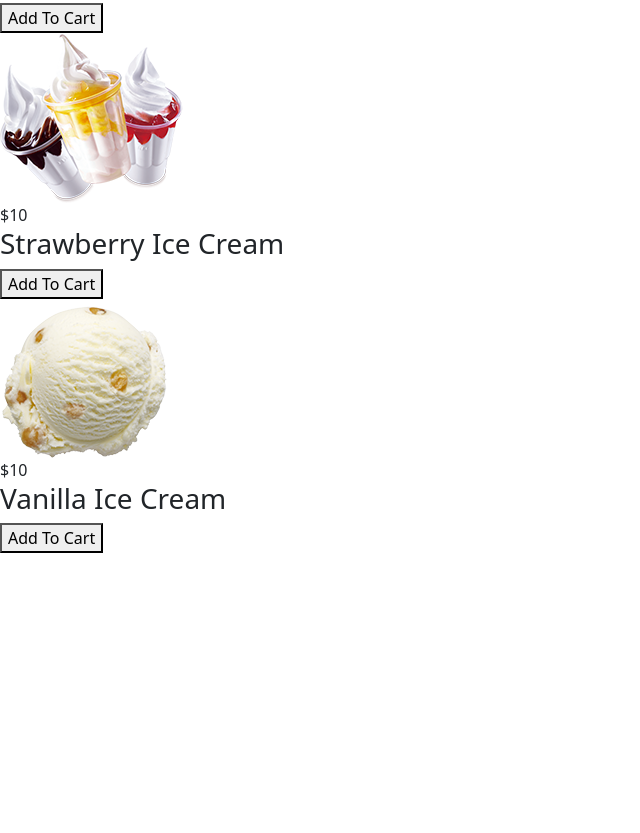
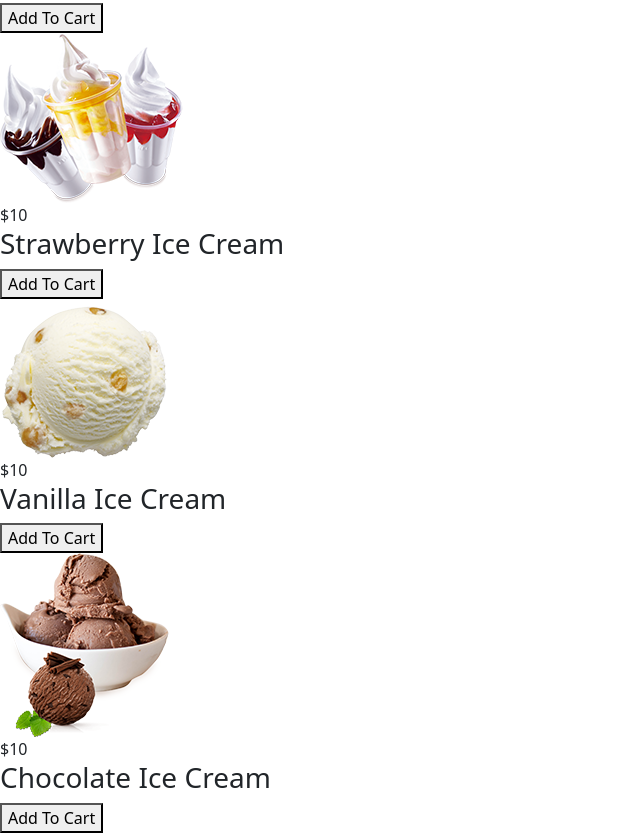
Before and after one commit to RDsT1707/ROMYK, a website with bundled scripts: page index.html in a window 1280 px wide. Shown: the part 2218-3051 px from the top of the page, without its empty margins (0-640 px from the left). Before the commit the page ends 2771 px from the top, so only its background shows below. Built offline with nearby package versions, Linux system fonts and the light colour scheme; files whose address does not match are found by name.

Commit message:
feature div5

```diff
--- a/index.html
+++ b/index.html
@@ -88,6 +88,13 @@
                     <button class="add-to-cart">Add To Cart</button>
                 </div>
 
+                <div class="product-card">
+                    <img src="./public/assets/img/img-4.png" alt="Ice Cream">
+                    <div class="price">$10</div>
+                    <h3>Chocolate Ice Cream</h3>
+                    <button class="add-to-cart">Add To Cart</button>
+                </div>
+
 
     <script src="./node_modules/@popperjs/core/dist/umd/popper.js"></script>
     <script src="./node_modules/bootstrap/dist/js/bootstrap.js²"></script>
```
